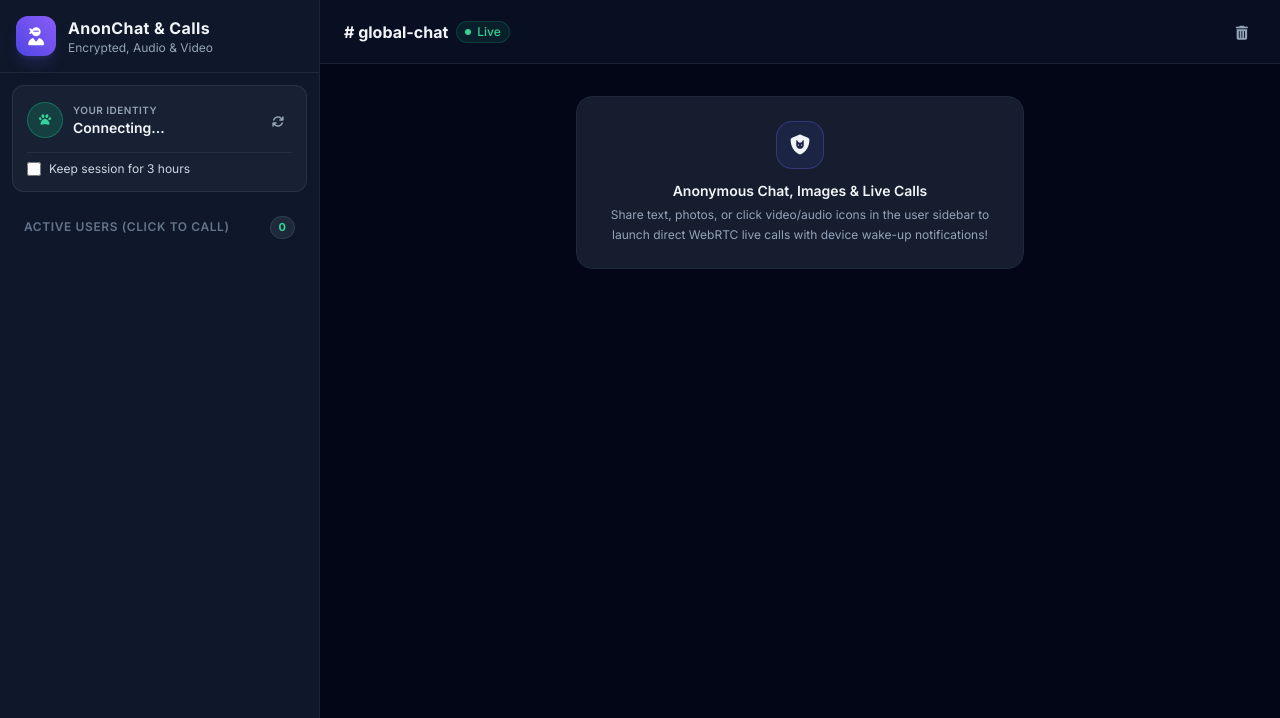
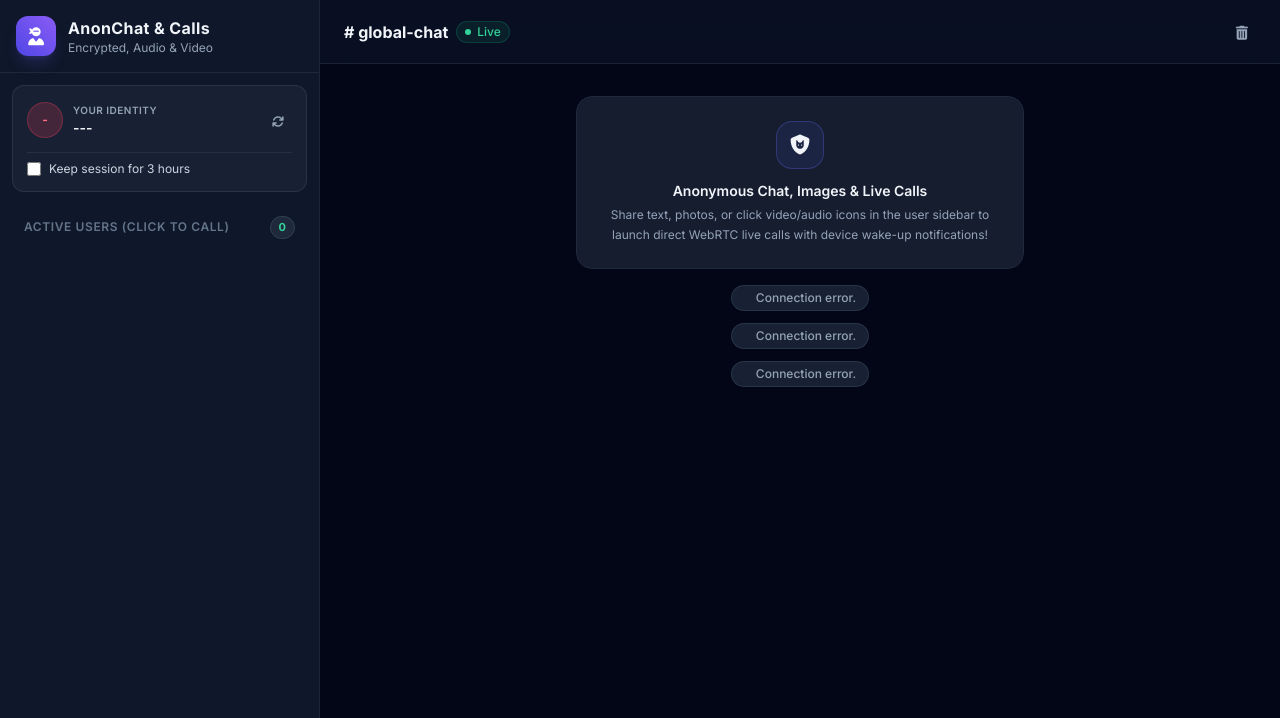
Before and after one commit to LutanTech/chat-node, a website: page public/index.html in a window 1280 px wide. Shown: the top 718 px of the page. Drawn offline with nearby package versions, Linux system fonts and the light colour scheme; no server answers.

Commit message:
Fix syntax error in index.html: correct assignment of default username in setupDemoFallback function.

```diff
--- a/public/index.html
+++ b/public/index.html
@@ -599,7 +599,7 @@
 
         function setupDemoFallback() {
             const saved = loadSavedSession();
-            myUsername = ---';
+            myUsername = '---';
             updateMyIdentityUI();
 
             onlineUsers = [
```
